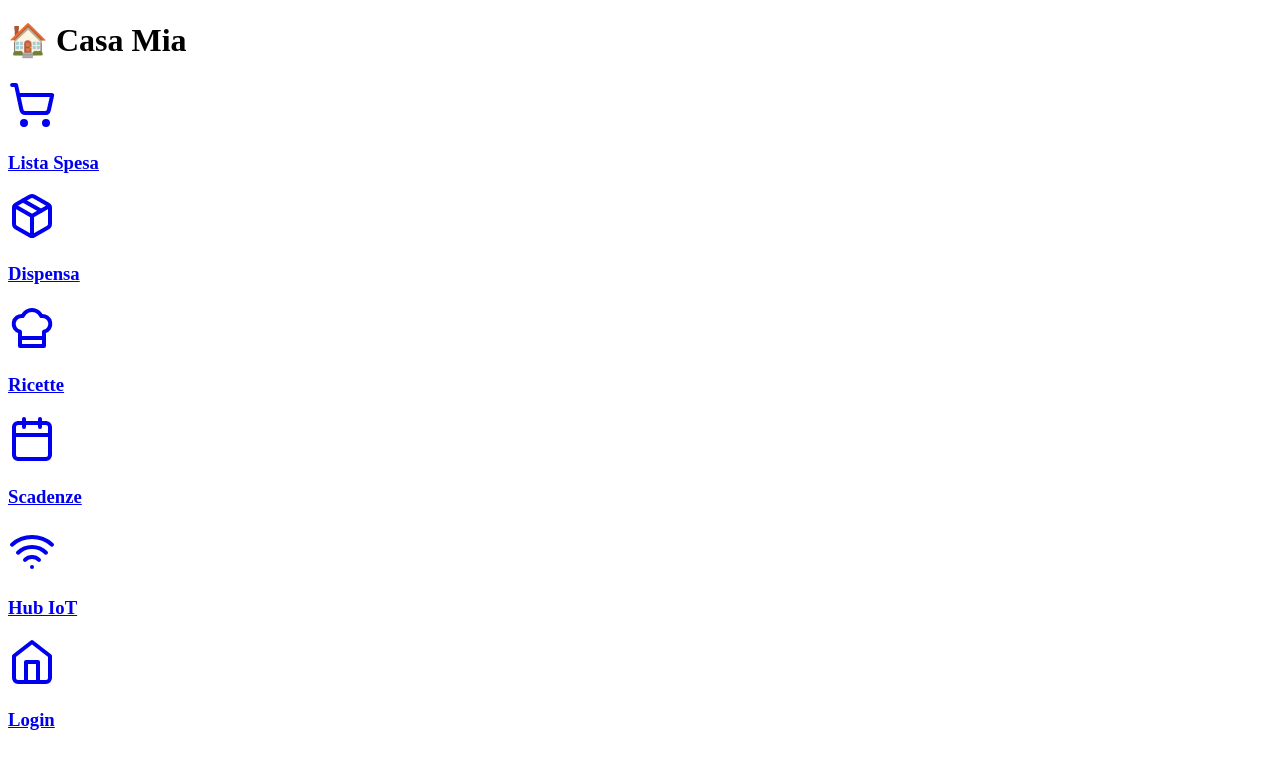
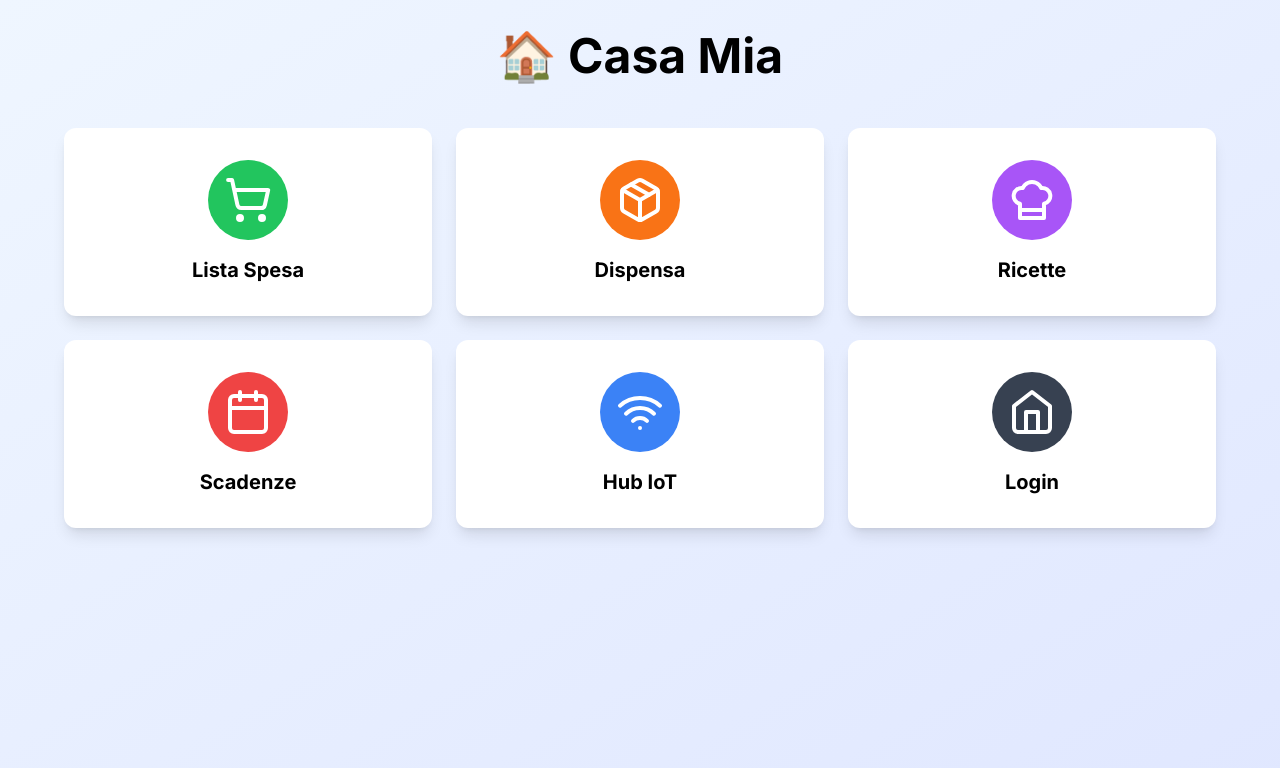
Before and after one commit to soli92/casa-mia-fe, a Next.js app: page / in a window 1280 px wide. Shown: the top 768 px of the page. Built offline with nearby package versions, Linux system fonts and the light colour scheme.

Commit message:
Add root layout for Next.js 14 App Router

```diff
--- /dev/null
+++ b/app/layout.js
@@ -0,0 +1,19 @@
+import './globals.css'
+import { Inter } from 'next/font/google'
+
+const inter = Inter({ subsets: ['latin'] })
+
+export const metadata = {
+  title: 'Casa Mia - Gestione Casa Intelligente',
+  description: 'Gestisci spesa, dispensa, ricette, scadenze e dispositivi IoT della tua casa',
+}
+
+export default function RootLayout({ children }) {
+  return (
+    <html lang="it">
+      <body className={inter.className}>
+        {children}
+      </body>
+    </html>
+  )
+}
```
